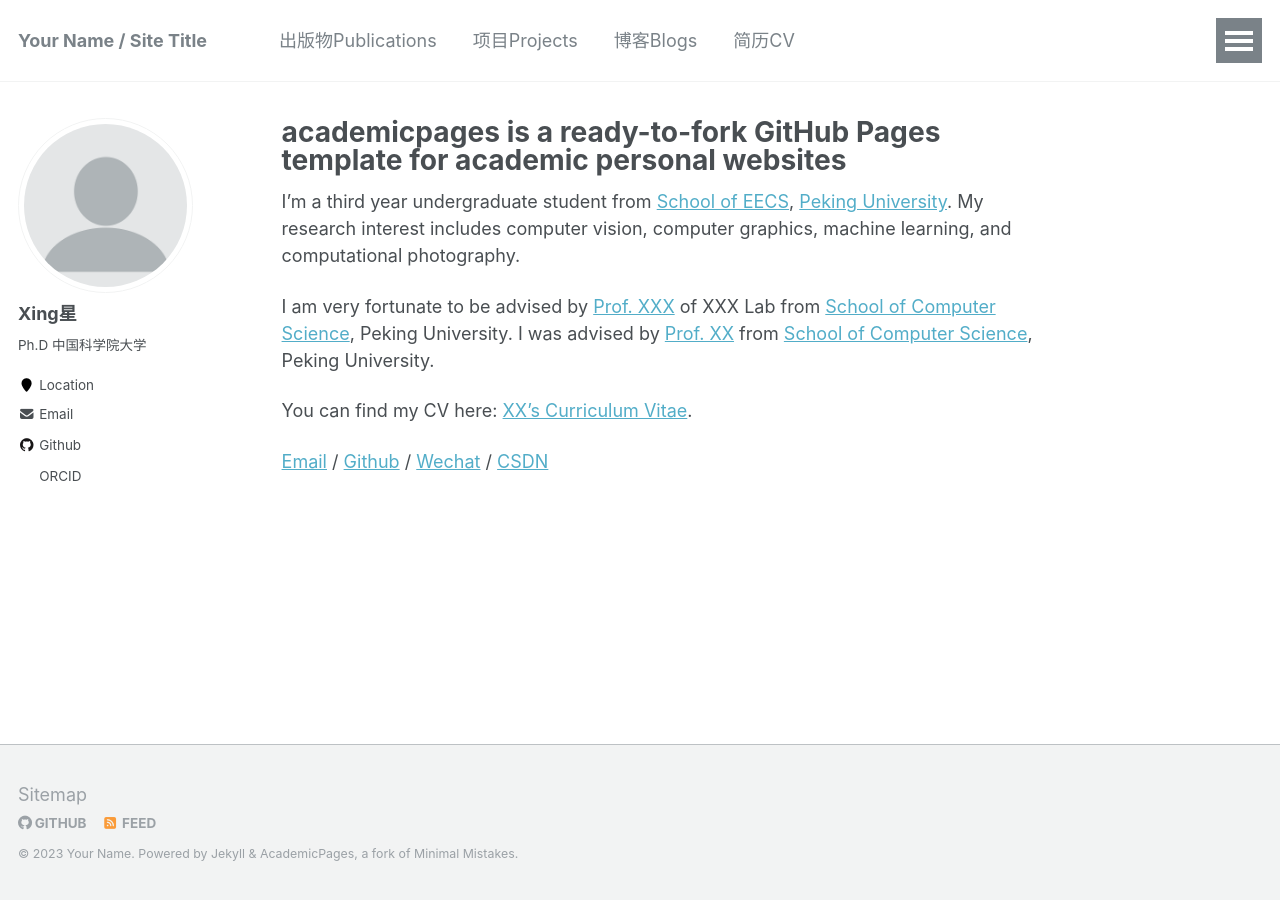
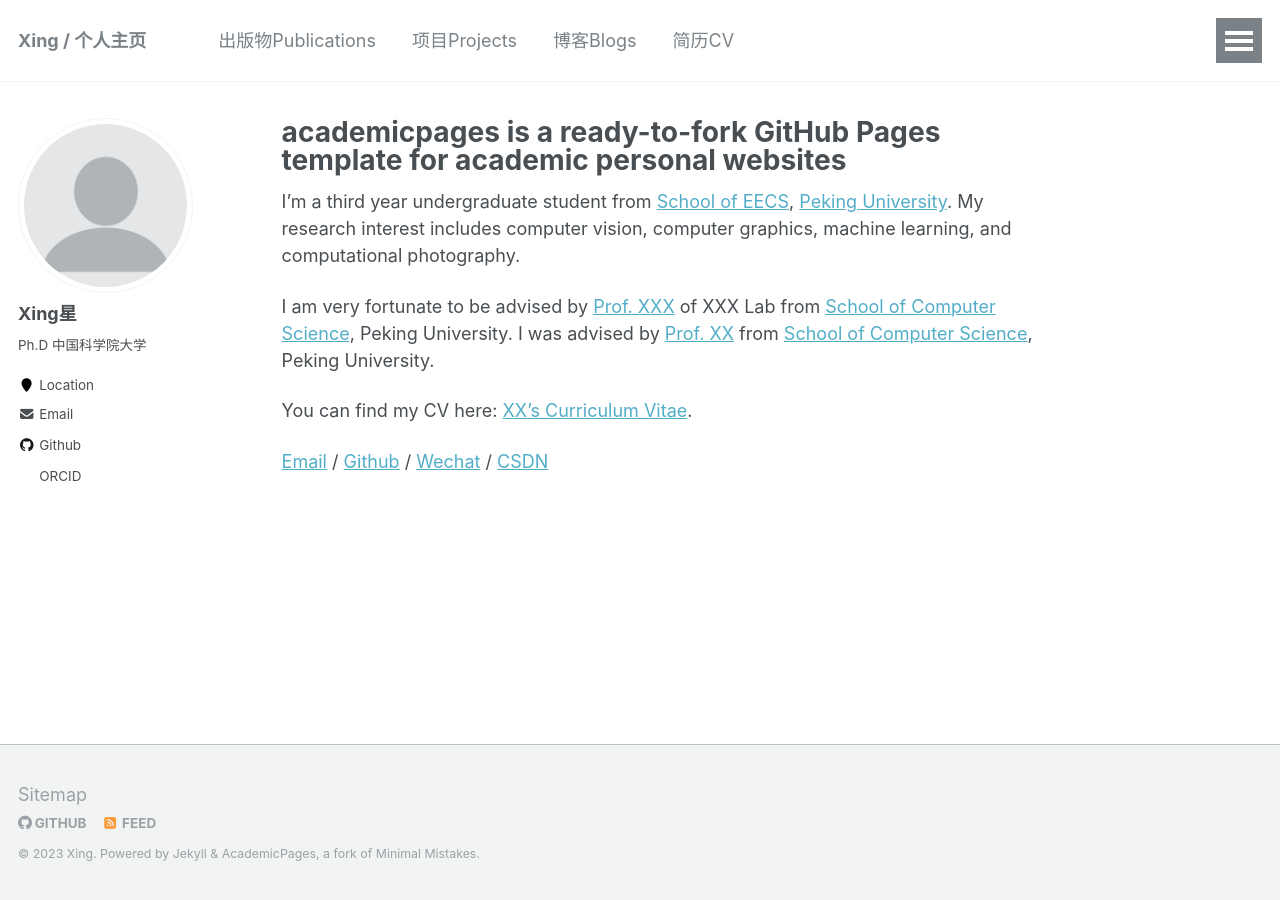
Before and after one commit to CongUcas/CongUcas.github.io, a Jekyll site: the page built from _pages/about.md, in a window 1280 px wide. Built offline with Jekyll 4.4.1, drawn with Linux system fonts in a browser that asks for light colours; nearby versions of some CDN libraries; some web fonts are replaced; a script bundle is joined from its source files by our own code; library files that are not in the unit come from our copies.

Commit message:
Add files via upload

```diff
--- a/_config.yml
+++ b/_config.yml
@@ -7,13 +7,13 @@
 
 # Site Settings
 locale                   : "zh-CN"
-title                    : "Your Name / Site Title"
+title                    : "Xing / 个人主页"
 title_separator          : "-"
-name                     : &name "Your Name"
-description              : &description "personal description"
+name                     : &name "Xing"
+description              : &description "Ph.D 中国科学院大学"
 url                      : https://CongUcas.github.io # https://academicpages.github.io # the base hostname & protocol for your site e.g. "https://mmistakes.github.io"
 baseurl                  : "" # the subpath of your site, e.g. "/blog"
-repository               : "academicpages/academicpages.github.io"
+repository               : "CongUcas/CongUcas.github.io"
 teaser                   :  # filename of teaser fallback teaser image placed in /images/, .e.g. "500x300.png"
 breadcrumbs              : false # true, false (default)
 words_per_minute         : 160
```
